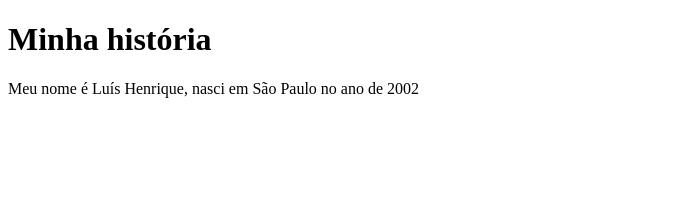
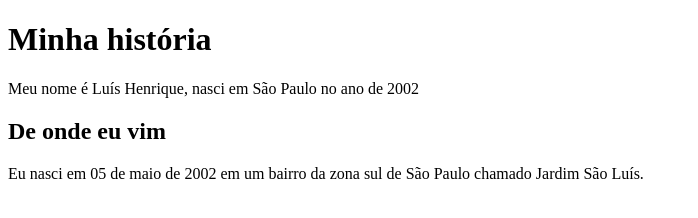
Before and after one commit to NascimentoLuis/aula-01, a plain HTML site: page index.html in a window 1280 px wide. Shown: the whole page, without its empty margins (0-698 px from the left). Drawn offline with Linux system fonts and the light colour scheme.

Commit message:
feat: Aplicando tag h1 e p

```diff
--- a/index.html
+++ b/index.html
@@ -9,5 +9,11 @@
 
          <p>Meu nome é Luís Henrique, nasci em São Paulo no ano de 2002</p>
 
+         <h2>De onde eu vim</h2>
+
+         <p>
+            Eu nasci em 05 de maio de 2002 em um bairro da zona sul de São Paulo chamado Jardim São Luís. </br>
+         </p>
+
       </body>
    </htlml>
```
Lines whose indentation alone changed are shown as unchanged.
